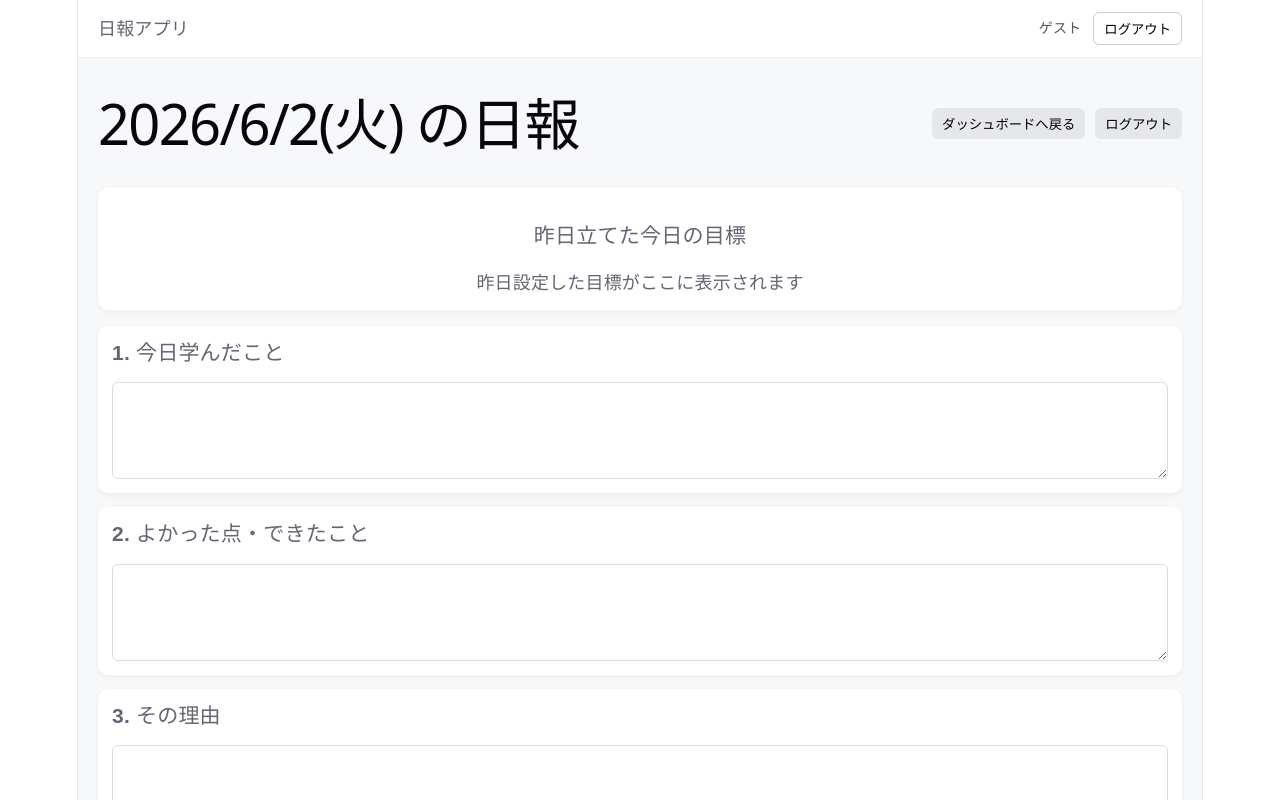
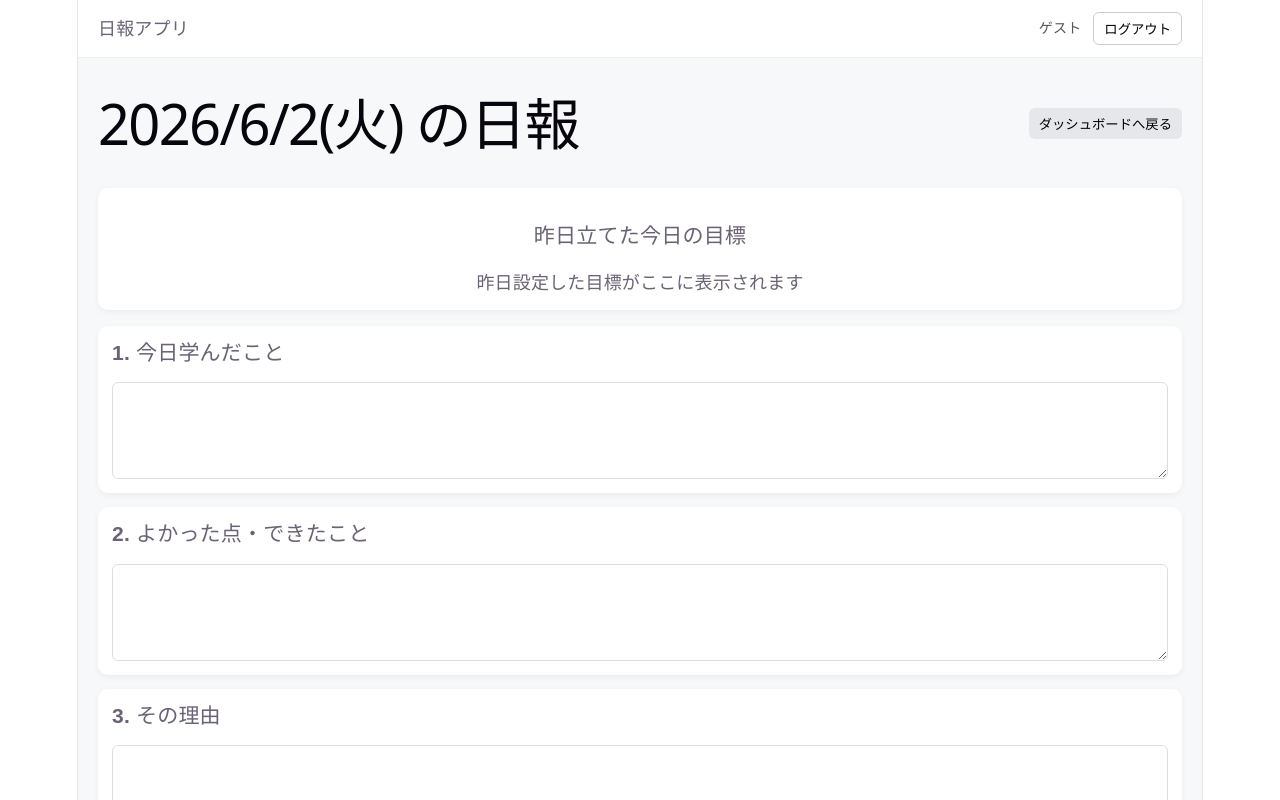
Before and after one commit to tokoMatsubara/Nippo_group7, a React app in the folder frontend/: page /create-report in a window 1280 px wide. Shown: the top 800 px of the page. Built offline with nearby package versions, Linux system fonts and the light colour scheme; the HTML template or start-up script is replaced by a standard one.

Commit message:
ログアウトボタンを削除

```diff
--- a/frontend/src/pages/CreateReport.jsx
+++ b/frontend/src/pages/CreateReport.jsx
@@ -56,12 +56,6 @@ function DailyCreate() {
             ダッシュボードへ戻る
           </button>
 
-          <button
-            className="header-btn"
-            onClick={() => navigate("/login")}
-          >
-            ログアウト
-          </button>
         </div>
       </header>
 
```
